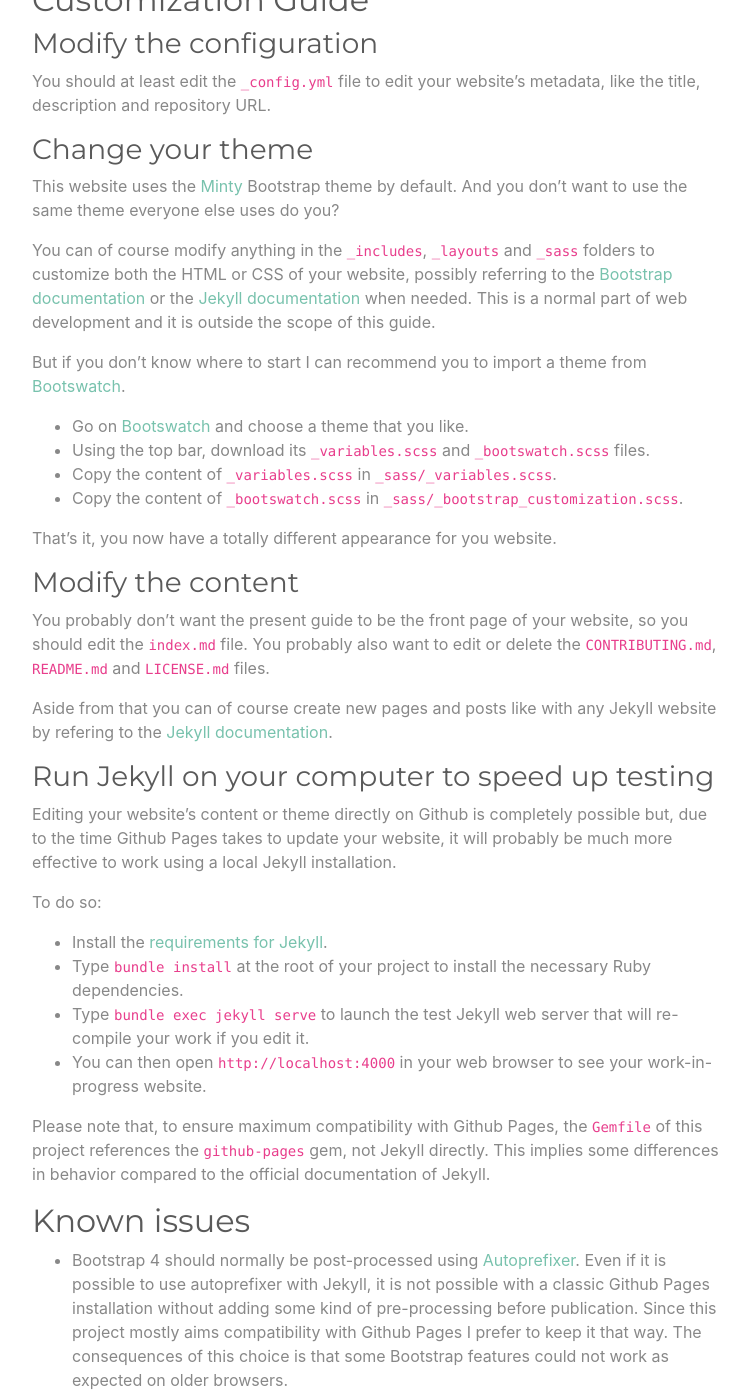
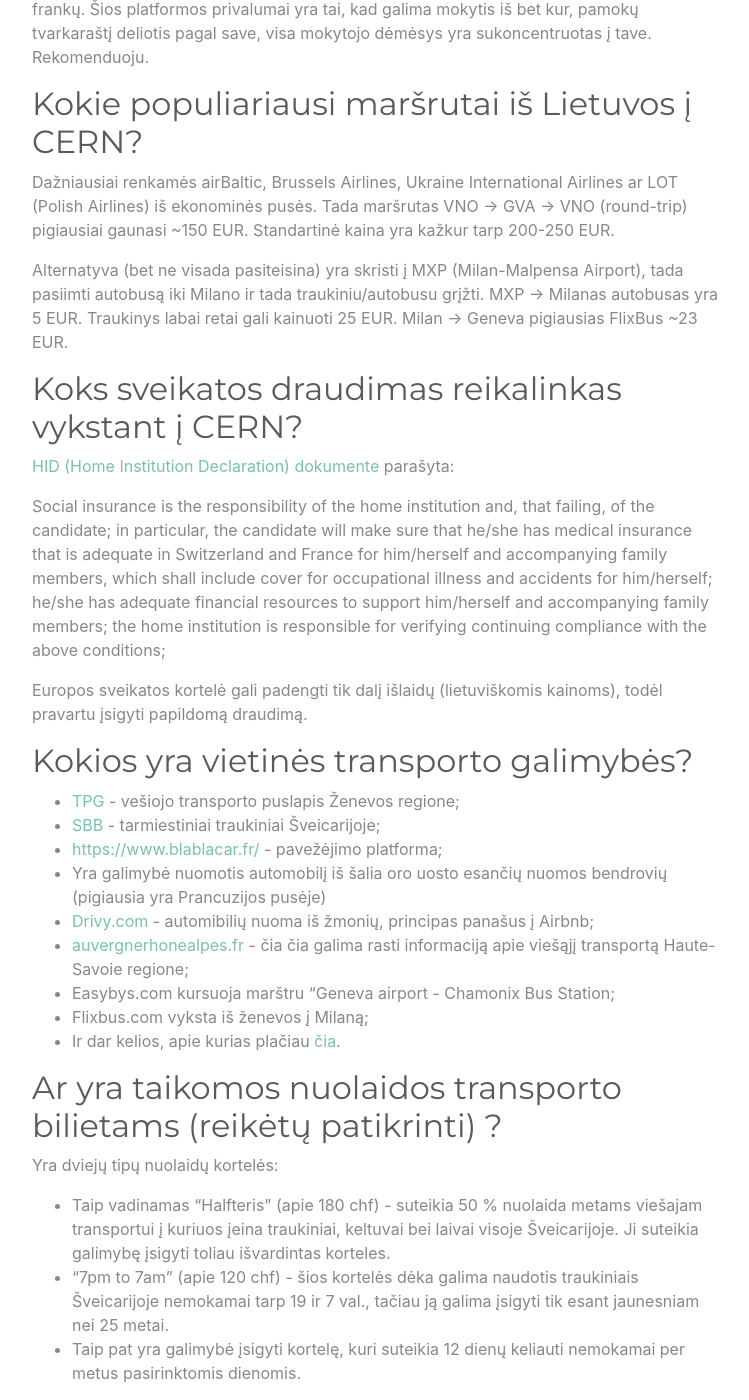
Before and after one commit to GintasS/testing-gintautas.github.io, a Jekyll site: the page built from index.md, in a window 1280 px wide and 1400 px high, scrolled down 1176 px. Shown: the whole window, without its empty margins (263-1012 px from the left). Built offline with Jekyll 4.4.1, drawn with Linux system fonts in a browser that asks for light colours; some of the changed text lies outside the part shown.

Commit message:
Update index.md

```diff
--- a/index.md
+++ b/index.md
@@ -3,110 +3,111 @@
 title: Bootstrap 4 Github Pages
 ---
 
-[![GitHub Repo stars](https://img.shields.io/github/stars/nicolas-van/bootstrap-4-github-pages?style=social)](https://github.com/nicolas-van/bootstrap-4-github-pages)
 
-A [Bootstrap 4](https://getbootstrap.com/) template project for [Github Pages](https://pages.github.com/) and [Jekyll](https://jekyllrb.com/).
+## Kokios yra laikino apsigyvendinimo galimybės CERN?
+Dažniausiai studentai gyvena CERN [Saint Genis Pouilly](https://smb-dep.web.cern.ch/en/CERN_Housing/Saint_Genis_Hostel)  (Prancūzija) esančiame hostelyje, arba pačioje CERN teritorijoje [CERN Hotel](https://smb-dep.web.cern.ch/en/CERN_Housing/Bldg_38) (Šveicarija).
 
-* A full Bootstrap 4 theme usable both on Github Pages and with a standalone Jekyll.
-* Recompiles Bootstrap from SCSS files, which allows to customize Bootstrap's variables and use Bootstrap themes.
-* Full support of Bootstrap's JavaScript plugins.
-* Supports all features of Github Pages and Jekyll.
+Mažiaus kaina yra 18.50 EUR ir 14 CHF už naktį atitinkamai, bet patartina kiek galima greičiau užsirezervuoti. Rezervacijos taisyklės yra labai lanksčios, todėl rezervaciją galima lengvai keisti.
 
-## Setup Guide
+Alternatyviai galima mėginti ieškoti trumpalaikės nuomos. Pigiausi kambariai nuo 500 EUR (labai retai) iki beveik ~1000 EUR į mėnesį. Ieškoti galima pvz. [CERN Market]( http://cern.ch/market ).
 
-### Create a repository from this template
+## Kokios maisto parduotuvės yra aplink CERN?
+Saint Genis Pouilly esančiame Carrefour parduotuvėje kainos yra šiek tiek didesnės negu Lietuvoje ir mažesnės nei Šveicarijoje. Carrefour nėra pati pigiausia parduotuvė St Genis. Šiek tiek toliau nuo centro yra Intermarche. Be to kainų skirtumas priklauso nuo individualių maisto produktų. Šveicarijos pusėje yra nedidelė Coop parduotuvė (Meyrin). Abi parduotuvės pasiekiamos viešuoju transportu.
 
-* [Go to this repository page on Github](https://github.com/nicolas-van/bootstrap-4-github-pages).
-* Click the `Star` button on the top right. (OK, this step is facultative, but that would make you a nice person)
-* Click the `Use this template` button on the top right of the page.
+## Kiek kainuoja viešasis transportas?
+Iš St Genis tiek į Meyrin, tiek į Prévessin ir atgal veža nemokamas [CERN autobusas](https://smb-dep.web.cern.ch/en/ShuttleService/Circuit2)
 
-### Choose a name for your repository
+60 min dabar kainuoja 3 CHF pagrindinei miesto zonai (10). Bilietų tipų pasirinkimas yra nemažas.
 
-Here we have two possibilities:
+Atvykstant per Ženevos oro uostą, bagažo skyriuje galima pasiimti nemokamą 90 min viešojo transporto bilietą, svarbu su savimi turėti "boarding pass", nes jį reikės pateikti kontrolei. Į ir iš oro uosto veža ir [CERN autobusas](https://smb-dep.web.cern.ch/en/ShuttleService/Circuit4)
 
-* **You want a user or organization website**
+## Kur būtų galima pramokti prancūzų kalbos?
 
-  In this case your website's URL will be `http://<your username>.github.io` where `<your username>` is your Github user name.
+Yra pigesni kursai pačiame [CERN Welcome klube]( http://club-welcome.web.cern.ch/Lang_EN.html ). pamoka ~10 CHF.
 
-  Choose the repository name `<your username>.github.io`.
+Yra taipogi Ženevos universitete pigios studijos (bet reikia laukti kada gali užsirašyti).
 
-* **You want a project website**
+Profesionalūs kursai pačiame CERN ar išorėje kainuoja kelis šimtus CHF.
 
-  In this case your website's URL will be `http://<your username>.github.io/<whatever you want>` where `<whatever you want>` can be any valid name for a Github repository.
+[Iboux](http://iboux.com/) - tai virtuali kalbų mokymsi platforma, kur pamokos vyksta  "1 to 1" su mokytoju. Nusipirkus ilgesnio trukmės paketa (30 valandų), 1 valandos trukmės pamoka kainuoja 15 frankų. Šios platformos privalumai yra tai, kad galima mokytis iš bet kur, pamokų tvarkaraštį deliotis pagal save, visa mokytojo dėmėsys yra sukoncentruotas į tave. Rekomenduoju.
 
-  Choose the repository name `<whatever you want>`.
+## Kokie populiariausi maršrutai iš Lietuvos į CERN?
 
-### Activate Github Pages on your repository
+Dažniausiai renkamės airBaltic, Brussels Airlines, Ukraine International Airlines ar LOT (Polish Airlines) iš ekonominės pusės. Tada maršrutas VNO -> GVA -> VNO (round-trip) pigiausiai gaunasi ~150 EUR. Standartinė kaina yra kažkur tarp 200-250 EUR.
 
-Go in the `Settings` page of your repository, in the `Github Pages`, under the `Source` parameter, choose `master branch` then `Save`.
+Alternatyva (bet ne visada pasiteisina) yra skristi į MXP (Milan-Malpensa Airport), tada pasiimti autobusą iki Milano ir tada traukiniu/autobusu grįžti. MXP -> Milanas autobusas yra 5 EUR. Traukinys labai retai gali kainuoti 25 EUR. Milan -> Geneva pigiausias FlixBus ~23 EUR.
 
-### That's it
+## Koks sveikatos draudimas reikalinkas vykstant į CERN?
 
-Your Github Pages website with customizable Bootstrap 4 is now up and running, you can access it using the URL displayed by Github in the `Github Pages` settings.
+[HID (Home Institution Declaration) dokumente]( http://usersoffice.web.cern.ch/sites/usersoffice.web.cern.ch/files/pdf/Formalities/HomeInstitutionDeclarationforUO.pdf ) parašyta:
 
-## Customization Guide
 
-### Modify the configuration
+> Social insurance is the responsibility of the home institution and, that failing, of the candidate;
+> in particular, the candidate will make sure that he/she has medical insurance that is adequate in
+> Switzerland and France for him/herself and accompanying family members, which shall include cover
+> for occupational illness and accidents for him/herself;
+> he/she has adequate financial resources to support him/herself and accompanying family members;
+> the home institution is responsible for verifying continuing compliance with the above conditions;
 
-You should at least edit the `_config.yml` file to edit your website's metadata, like the title, description and repository URL.
+Europos sveikatos kortelė gali padengti tik dalį išlaidų (lietuviškomis kainoms), todėl pravartu įsigyti papildomą draudimą.
 
-### Change your theme
+## Kokios yra vietinės transporto galimybės?
 
-This website uses the [Minty](https://bootswatch.com/minty/) Bootstrap theme by default. And you don't want to use the same theme everyone else uses do you?
+* [TPG](https://www.tpg.ch/) - vešiojo transporto puslapis Ženevos regione;
+* [SBB](https://www.sbb.ch/en/home.html) - tarmiestiniai traukiniai Šveicarijoje;
+* [https://www.blablacar.fr/](https://www.blablacar.fr/) - pavežėjimo platforma;
+* Yra galimybė nuomotis automobilį iš šalia oro uosto esančių nuomos bendrovių (pigiausia yra Prancuzijos pusėje)
+* [Drivy.com](https://www.drivy.com/) - automibilių nuoma iš žmonių, principas panašus į Airbnb;
+* [auvergnerhonealpes.fr](https://www.auvergnerhonealpes.fr/253-transport-interurbain.htm) - čia čia galima rasti informaciją apie viešąjį transportą Haute-Savoie regione;
+* Easybys.com kursuoja marštru "Geneva airport - Chamonix Bus Station;
+* Flixbus.com vyksta iš ženevos į Milaną;
+* Ir dar kelios, apie kurias plačiau [čia](https://www.google.com).
 
-You can of course modify anything in the `_includes`, `_layouts` and `_sass` folders to customize both the HTML or CSS of your website, possibly referring to the [Bootstrap documentation](https://getbootstrap.com/) or the [Jekyll documentation](https://jekyllrb.com/) when needed. This is a normal part of web development and it is outside the scope of this guide.
+## Ar yra taikomos nuolaidos transporto bilietams (reikėtų patikrinti) ?
 
-But if you don't know where to start I can recommend you to import a theme from [Bootswatch](https://bootswatch.com/).
+Yra dviejų tipų nuolaidų kortelės:
 
-* Go on [Bootswatch](https://bootswatch.com/) and choose a theme that you like.
-* Using the top bar, download its `_variables.scss` and `_bootswatch.scss` files.
-* Copy the content of `_variables.scss` in `_sass/_variables.scss`.
-* Copy the content of `_bootswatch.scss` in `_sass/_bootstrap_customization.scss`.
+* Taip vadinamas "Halfteris" (apie 180 chf) - suteikia 50 % nuolaida metams viešajam transportui į kuriuos įeina traukiniai, keltuvai bei laivai visoje Šveicarijoje. Ji suteikia galimybę įsigyti toliau išvardintas korteles.
+* "7pm to 7am" (apie 120 chf) - šios kortelės dėka galima naudotis traukiniais Šveicarijoje nemokamai tarp 19 ir 7 val., tačiau ją galima įsigyti tik esant jaunesniam nei 25 metai.
+* Taip pat yra galimybė įsigyti kortelę, kuri suteikia 12 dienų keliauti nemokamai per metus pasirinktomis dienomis.
 
-That's it, you now have a totally different appearance for you website.
+Visos šios kortelės gali būti įsigytos SBB astovybėse. Taip pat SBB kartas nuo karto organizuoja akcijas ( pvz. galima įsigyti bilieta, su kuriuo galima keliauti nemokamai visą dieną).
 
-### Modify the content
+## Pajamų deklaravimas Lietuvoje
 
-You probably don't want the present guide to be the front page of your website, so you should edit the `index.md` file. You probably also want to edit or delete the `CONTRIBUTING.md`, `README.md` and `LICENSE.md` files.
+Šios gairės skirtos pildyti deklaraciją už 2018 metus.
 
-Aside from that you can of course create new pages and posts like with any Jekyll website by refering to the [Jekyll documentation](https://jekyllrb.com/).
+1. Deklaravimo nuotykis prasideda čia: https://deklaravimas.vmi.lt/lt/Pradinis_Prisijungimo_puslapis/Prisijungimasperisorinessistemas.aspx
+2. Prisijungti per išorines priemones.
+3. Kiekviena prisijungimo priemonė yra skirtinga (Swedbank atveju prisijungus prie banko reikia spausti "VMI el. paslaugos").
+4. Sėkmės atveju atsidaro VMI deklaravimo sistema EDS.
+5. Atsidaryti “Preliminarios deklaracijos” -> “Metinė pajamų”.
+6. Apatinėje lentelėje “Preliminarių deklaracijų sąrašas” atsidaryti GPM308 v3, kur mokestinis laikotarpis už 2018 metus.
+7. Bus du mygtukai: peržiūrėti arba pildyti. Spausti "pildyti".
+8. GPM308P “Apmokestinamosios pajamos” formoje įrašyti:
 
-### Run Jekyll on your computer to speed up testing
+   - P1 - 1, nes [1]
+   - P2 - 01
+   - P3 - CH
+   - P4 - Pajamos Eurais konvertuotos pagal mokestinio laikotarpio paskutinės dienos (šiuo atveju 2018-12-31) Lietuvos Banko kursą [2]
+   - P5 - 0
+   - P6 - 0
 
-Editing your website's content or theme directly on Github is completely possible but, due to the time Github Pages takes to update your website, it will probably be much more effective to work using a local Jekyll installation.
+9. Spausti "Pateikti deklaraciją", ir pamiršti šią siaubingą sistemą iki kitų metų.
+10. Pasak VMI konsultanto, jokių dokumentų pagrindžiančių neapmokestinamas pajamas kelti į sistemą iš karto nereikia, nebent to paprašys VMI darbuotojai, kai peržiūrės pateiktas deklaracijas.
 
-To do so:
+Kalbant telefonu su VMI konsultantu sužinojau, jog jeigu asmuo tenkina GPMĮ 17 str. 1 dalį, 48 punktą [3], tada jam apskritai nereikia deklaruoti pajamų gautų iš TO (tarptautinių organizacijų). Šiai kategorijai galėtų priklausyti VU siunčiami darbuotojai, bet tai turėtų patvirtinti respektabilus šaltinis iš VU.
 
-* Install the [requirements for Jekyll](https://jekyllrb.com/docs/installation/).
-* Type `bundle install` at the root of your project to install the necessary Ruby dependencies.
-* Type `bundle exec jekyll serve` to launch the test Jekyll web server that will re-compile your work if you edit it.
-* You can then open `http://localhost:4000` in your web browser to see your work-in-progress website.
+Deklaracijos bijoti nereikia, nes pajamos negali būti apmokestinamos du kartus [4].
 
-Please note that, to ensure maximum compatibility with Github Pages, the `Gemfile` of this project references the `github-pages` gem, not Jekyll directly. This implies some differences in behavior compared to the official documentation of Jekyll.
+[1] Teisės aktų registre yra dokumentas, kuriame aiškinama, kaip pildyti deklaraciją. VI SKYRIUS, 25 punktas
+“Kai 2018 m. nuolatinis Lietuvos gyventojas deklaruoja užsienio valstybėje per 2018 m. mokestinį laikotarpį gautas pajamas, kurios pagal GPMĮ 37 straipsnį yra atleidžiamos nuo pajamų mokesčio Lietuvos Respublikoje, P1 laukelyje vietoje mokesčio tarifo jis turi įrašyti skaitmenį „1“.”
+https://www.e-tar.lt/portal/lt/legalAct/TAR.EBC3BDD66541/IKsRYKEGOp
 
-## Known issues
+[2] Lietuvos Banko skelbiamas valiutų kursas
+https://www.lb.lt/lt/kasdien-skelbiami-euro-ir-uzsienio-valiutu-santykiai-skelbia-europos-centrinis-bankas?class=Eu&type=day&selected_curr=CHF&date_day=2018-12-31
 
-* Bootstrap 4 should normally be post-processed using [Autoprefixer](https://github.com/postcss/autoprefixer). Even if it is possible to use autoprefixer with Jekyll, it is not possible with a classic Github Pages installation without adding some kind of pre-processing before publication. Since this project mostly aims compatibility with Github Pages I prefer to keep it that way. The consequences of this choice is that some Bootstrap features could not work as expected on older browsers.
+[3] GPMĮ 17 straipsnis. Neapmokestinamos pajamos. http://www.infolex.lt/ta/114178:str17
 
-## How to contribute
-
-Like this project ? [Consider adding a star on Github](https://github.com/nicolas-van/bootstrap-4-github-pages).
-
-[You can also see the contribution guide](https://github.com/nicolas-van/bootstrap-4-github-pages/blob/master/CONTRIBUTING.md).
-
-## Websites using Bootstrap 4 Github Pages
-
-* [My personal blog](https://nicolas-van.github.io/)
-* [the wavelet's profile](https://thewavelet.github.io/)
-* [William Moore's website](https://will2bill.com/)
-* [roseblood.github.io](https://roseleblood.github.io/)
-* [borislouis.github.io](https://borislouis.github.io/)
-* [dariusnwadike.github.io](https://dariusnwadike.github.io/)
-* [libcoap.net](https://libcoap.net/)
-
-## Other Github Pages related projects
-
-I'm a fan of Github Pages for the possibilities it offers to anyone to publish a website for free. I have multiple projects that could be of interest if that's your case too:
-
-* [Easy Markdown to Github Pages](https://nicolas-van.github.io/easy-markdown-to-github-pages/)
-* [Parcel Github Pages Boilerplate](https://github.com/nicolas-van/parcel-github-pages-boilerplate)
+[4] GPMĮ 37 straipsnis. Pajamų, gautų užsienio valstybėse, dvigubo apmokestinimo panaikinimas.
+http://www.infolex.lt/ta/114178:str37
```
